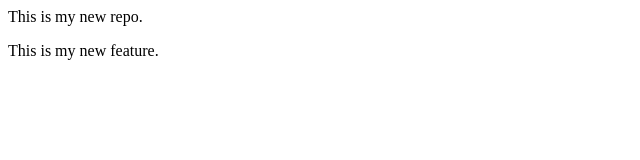
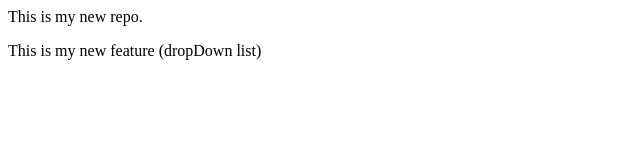
Before and after one commit to sahilpalshetkar/localrepo, a plain HTML site: page index.html in a window 1280 px wide. Shown: the whole page, without its empty margins (0-640 px from the left). Drawn offline with Linux system fonts and the light colour scheme.

Commit message:
add dropDown

```diff
--- a/index.html
+++ b/index.html
@@ -1,2 +1,2 @@
 <p>This is my new repo.</p>
-<p>This is my new feature.</p>
+<p>This is my new feature (dropDown list)</p>
```
